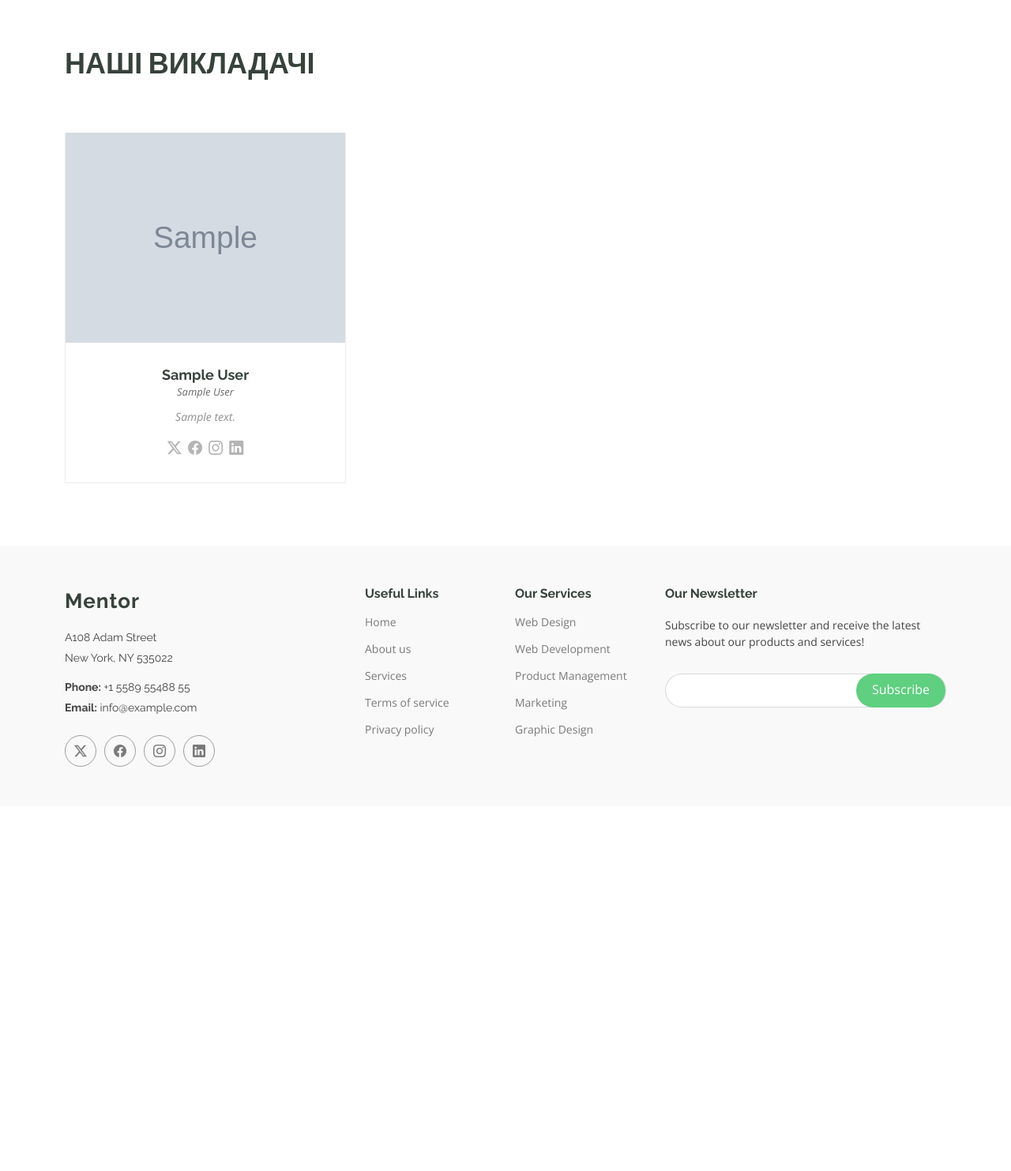
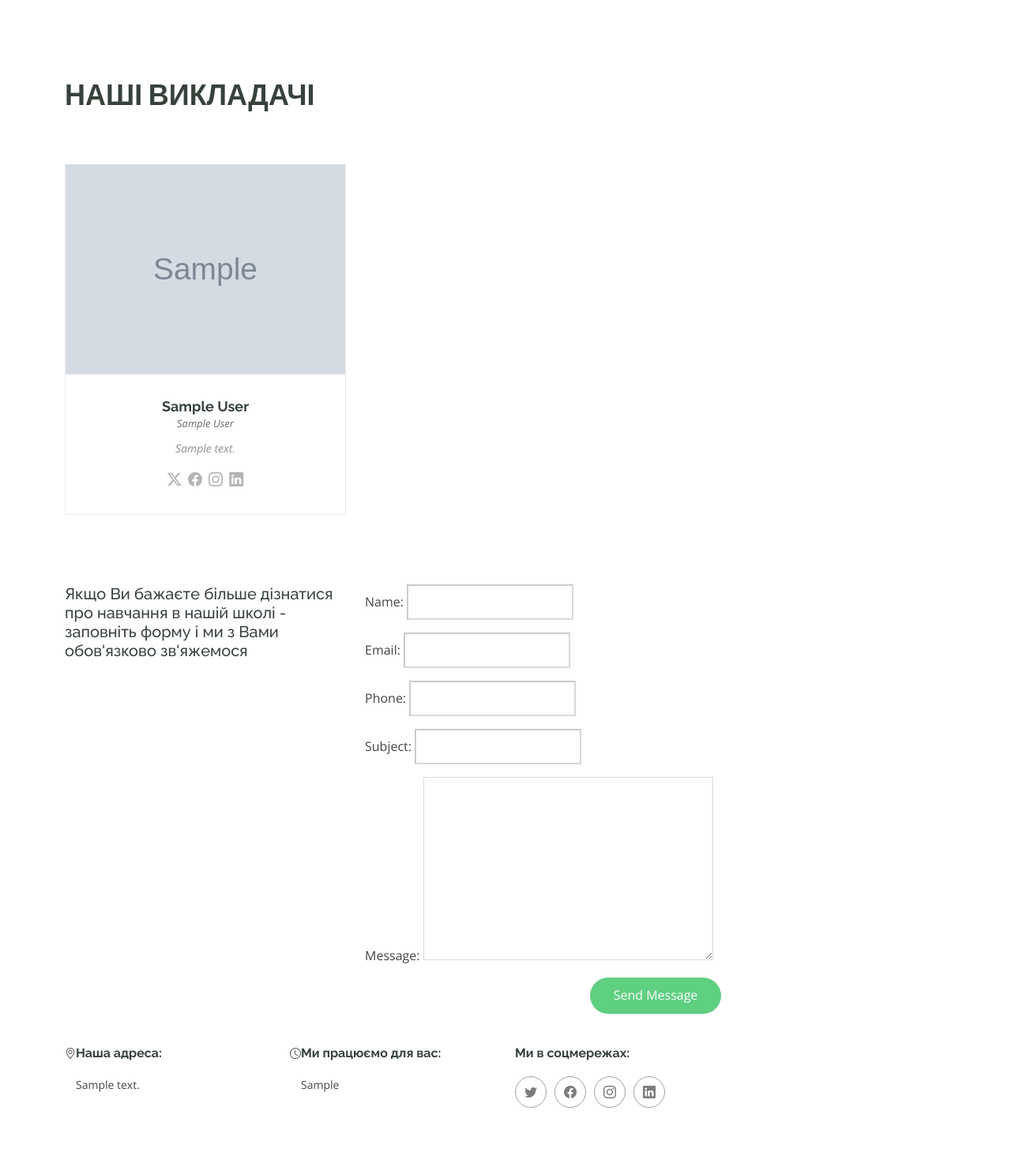
Before and after one commit to Oksana-Om/Diplom_ProgAcademy, a Django app: page / in a window 1280 px wide. Shown: the part 2360-3843 px from the top of the page at 79% size. Before the commit the page ends 3331 px from the top, so only its background shows below. Run offline with Django 5.2, Linux system fonts and the light colour scheme; tables that the repository leaves empty hold one stand-in row (values such as "Sample post"); grey boxes marked "Sample" are stand-in pictures; one stand-in notice (Sample message) is shown; some libraries are stand-ins or nearby versions.

Commit message:
v4 reservation

```diff
--- /dev/null
+++ b/main/context_processors.py
@@ -0,0 +1,16 @@
+from .models import Contact
+
+def app_title(request):
+    return {
+        'title': 'IT school<span>.</span>'
+    }
+
+def footer (request):
+    res = Contact.objects.first()
+    return {
+        'address': res.address,
+        'reservation': res.reservation,
+        'opening_hours': res.opening_hours,
+
+
+    }
--- /dev/null
+++ b/main/forms.py
@@ -0,0 +1,7 @@
+from django import forms
+from .models import Reservations
+
+class ReservationForm(forms.ModelForm):
+    class Meta:
+        model = Reservations
+        fields = ('name', 'email', 'phone', 'subject', 'message')
--- a/main/models.py
+++ b/main/models.py
@@ -1,33 +1,13 @@
 from django.db import models
+from ckeditor.fields import RichTextField
 
-# class Category(models.Model):
-#
-#     name = models.CharField(max_length=50, unique=True)
-#     slug = models.SlugField(blank=True)
-#     is_visible = models.BooleanField(default=True)
-#     sort = models.IntegerField(default=0)
-#
-#     class Meta:
-#         db_table = 'main_categories'
-#         ordering = ('sort', 'name')
-#         verbose_name = 'Категорія курсів'
-#         verbose_name_plural = 'categories'
-#
-#     def __str__(self):
-#         return self.name
-#
-#     def __iter__(self):
-#         for course in self.courses.all():
-#             yield course
 
 class Course(models.Model):
 
     name = models.CharField(max_length=50, unique=True)
     price = models.DecimalField(max_digits=7, decimal_places=2)
     desc = models.TextField(max_length=255, unique=True)
-   # photo = models.ImageField(upload_to='dishes/')
     photo = models.ImageField(upload_to='courses/')
-    # category = models.ForeignKey(Category, on_delete=models.CASCADE, related_name='courses')
 
     is_visible = models.BooleanField(default=True)
     sort = models.IntegerField(default=0)
@@ -93,3 +73,23 @@ class Company(models.Model):
         return self.name
     class Meta:
         db_table = 'companies'
+
+class Contact(models.Model):
+    address = RichTextField()
+    reservation = RichTextField()
+    opening_hours = RichTextField()
+
+class Reservations(models.Model):
+    name = models.CharField(max_length=50)
+    email = models.EmailField()
+    phone = models.CharField(max_length=50)
+    subject = models.CharField(max_length=50)
+    message = models.TextField(max_length=500)
+
+    is_confirmed = models.BooleanField(default=False)
+    date_created = models.DateTimeField(auto_now_add=True)
+    date_updated = models.DateTimeField(auto_now=True)
+
+    class Meta:
+        db_table = 'main_reservations'
+        ordering = ('-date_created',)
--- a/main/templates/index.html
+++ b/main/templates/index.html
@@ -23,4 +23,7 @@
     <!-- Trainers Index Section -->
     {% include 'trainers_index.html' %}
 
+     <!-- Contact Section -->
+    {% include 'reservation.html' %}
+
 {% endblock %}
--- /dev/null
+++ b/main/templates/reservation.html
@@ -0,0 +1,57 @@
+
+<section id="contact" class="contact section">
+    <div class="container" data-aos="fade-up" data-aos-delay="100">
+        <div class="row gy-4">
+            <div class="col-lg-4">
+                <div class="info-item d-flex" data-aos="fade-up" data-aos-delay="300">
+                    <h5>Якщо Ви бажаєте більше дізнатися про навчання в нашій школі - заповніть форму і ми з Вами обов'язково зв'яжемося </h5>
+                </div><!-- End Info Item -->
+            </div>
+            <div class="col-lg-8">
+                <form action="{% url 'home' %}" method="post" class="php-email-form" data-aos="fade-up" data-aos-delay="200">
+                    {% csrf_token %}
+                    {{ reservation.as_p }}
+                    <div class="col-md-12 text-center">
+                        <div class="loading">Loading</div>
+                        <div class="error-message"></div>
+                        <div class="sent-message">Your message has been sent. Thank you!</div>
+
+                        <button type="submit">Send Message</button>
+                    </div>
+                </form>
+            </div><!-- End Contact Form -->
+
+        </div>
+
+    </div>
+
+</section><!-- /Contact Section -->
+
+{#==========================================#}
+{#              <div class="row gy-4">#}
+{##}
+{#                <div class="col-md-6">#}
+{#                  <input type="text" name="name" class="form-control" placeholder="Your Name" required="">#}
+{#    <!-- Contact Section -->#}
+{#                </div>#}
+{##}
+{#                <div class="col-md-6 ">#}
+{#                  <input type="email" class="form-control" name="email" placeholder="Your Email" required="">#}
+{#                </div>#}
+{##}
+{#                <div class="col-md-6">#}
+{#                    #12#}
+{#                  <input type="text" class="form-control" name="phone" placeholder="Your Phone" required="">#}
+{#                </div>#}
+{#                <div class="col-md-6 ">#}
+{#                  <input type="email" class="form-control" name="email" placeholder="Your Email" required="">#}
+{#                </div>#}
+{##}
+{#                <div class="col-md-12">#}
+{#                  <textarea class="form-control" name="message" rows="6" placeholder="Message" required=""></textarea>#}
+{#                </div>#}
+{##}
+
+
+
+{#              </div>#}
--- a/main/views.py
+++ b/main/views.py
@@ -1,6 +1,11 @@
-from django.shortcuts import render
-from .models import  Course, Teacher, Quantitative_indicator, Reason, Company
-# Category,
+from django.shortcuts import render, redirect
+from .models import Course, Teacher, Quantitative_indicator, Reason, Company, Contact, Reservations
+from .forms import ReservationForm
+from django.http import HttpResponse
+from django.contrib import messages
+
+
+
 
 def index(request):
     # categories = Category.objects.filter(is_visible=True)
@@ -9,6 +14,16 @@ def index(request):
     reasons = Reason.objects.filter(is_visible=True)
     courses = Course.objects.filter(is_visible=True)
     companies = Company.objects.filter(is_visible=True)
+    # contacts = Contact.objects.filter(is_visible=True)
+    reservation = ReservationForm(request.POST or None)
+
+    if request.method == 'POST' and reservation.is_valid():
+        reservation.save()
+        messages.success(request, 'Your reservation has been saved. Wait for a call')
+        return redirect('home')
+
+
+
     context = {
         # 'categories': categories,
         'teachers': teachers,
@@ -16,6 +31,8 @@ def index(request):
         'reasons': reasons,
         'courses': courses,
         'companies': companies,
+        'reservation': reservation,
+        # 'contacts': contacts,
 
     }
 
--- a/templates/base.html
+++ b/templates/base.html
@@ -38,6 +38,13 @@
 
 <! -- ===== Main==== -- >
     <main class="main">
+        {% if messages %}
+            <ul>
+                {% for item in messages %}
+                    <li class="{{ item.tags }}">"item"</li>
+                {% endfor %}
+            </ul>
+        {% endif %}
         {% block content %}
         {% endblock %}
     </main>
--- a/templates/includes/footer.html
+++ b/templates/includes/footer.html
@@ -1,66 +1,42 @@
-<footer id="footer" class="footer position-relative light-background">
-
-    <div class="container footer-top">
-        <div class="row gy-4">
-            <div class="col-lg-4 col-md-6 footer-about">
-                <a href="index.html" class="logo d-flex align-items-center">
-                    <span class="sitename">Mentor</span>
-                </a>
-                <div class="footer-contact pt-3">
-                    <p>A108 Adam Street</p>
-                    <p>New York, NY 535022</p>
-                    <p class="mt-3"><strong>Phone:</strong> <span>+1 5589 55488 55</span></p>
-                    <p><strong>Email:</strong> <span>info@example.com</span></p>
-                </div>
-                <div class="social-links d-flex mt-4">
-                    <a href=""><i class="bi bi-twitter-x"></i></a>
-                    <a href=""><i class="bi bi-facebook"></i></a>
-                    <a href=""><i class="bi bi-instagram"></i></a>
-                    <a href=""><i class="bi bi-linkedin"></i></a>
+<footer id="footer" class="footer">
+    <div class="container">
+        <div class="row gy-3">
+            <div class="col-lg-3 col-md-6 d-flex">
+                <i class="bi bi-geo-alt icon"></i>
+                <div>
+                    <h4>Наша адреса:</h4>
+                    <p>
+                        {{ address|safe }}
+                    </p>
                 </div>
             </div>
-
-            <div class="col-lg-2 col-md-3 footer-links">
-                <h4>Useful Links</h4>
-                <ul>
-                    <li><a href="#">Home</a></li>
-                    <li><a href="#">About us</a></li>
-                    <li><a href="#">Services</a></li>
-                    <li><a href="#">Terms of service</a></li>
-                    <li><a href="#">Privacy policy</a></li>
-                </ul>
+{#            <div class="col-lg-3 col-md-6 footer-links d-flex">#}
+{#                <i class="bi bi-telephone icon"></i>#}
+{#                <div>#}
+{#                    <h4> Запис на консультацію:</h4>#}
+{#                    <p>#}
+{#                        {{ reservation|safe }}#}
+{#                    </p>#}
+{#                </div>#}
+{#            </div>#}
+            <div class="col-lg-3 col-md-6 footer-links d-flex">
+                <i class="bi bi-clock icon"></i>
+                <div>
+                    <h4> Ми працюємо для вас:</h4>
+                    <p>
+                        {{ opening_hours|safe }}
+                    </p>
+                </div>
             </div>
-
-            <div class="col-lg-2 col-md-3 footer-links">
-                <h4>Our Services</h4>
-                <ul>
-                    <li><a href="#">Web Design</a></li>
-                    <li><a href="#">Web Development</a></li>
-                    <li><a href="#">Product Management</a></li>
-                    <li><a href="#">Marketing</a></li>
-                    <li><a href="#">Graphic Design</a></li>
-                </ul>
+            <div class="col-lg-3 col-md-6 footer-links">
+                <h4> Ми в соцмережах:</h4>
+                <div class="social-links d-flex">
+                    <a href="#" class="twitter"><i class="bi bi-twitter"></i></a>
+                    <a href="#" class="facebook"><i class="bi bi-facebook"></i></a>
+                    <a href="#" class="instagram"><i class="bi bi-instagram"></i></a>
+                    <a href="#" class="linkedin"><i class="bi bi-linkedin"></i></a>
+                </div>
             </div>
-
-            <div class="col-lg-4 col-md-12 footer-newsletter">
-                <h4>Our Newsletter</h4>
-                <p>Subscribe to our newsletter and receive the latest news about our products and services!</p>
-                <form action="forms/newsletter.php" method="post" class="php-email-form">
-                    <div class="newsletter-form"><input type="email" name="email"><input type="submit" value="Subscribe"></div>
-                    <div class="loading">Loading</div>
-                    <div class="error-message"></div>
-                    <div class="sent-message">Your subscription request has been sent. Thank you!</div>
-                </form>
-            </div>
-
         </div>
     </div>
-
-{#    <div class="container copyright text-center mt-4">#}
-{#      <p>© <span>Copyright</span> <strong class="px-1 sitename">Mentor</strong> <span>All Rights Reserved</span></p>#}
-{#      <div class="credits">#}
-{#            Designed by <a href="https://bootstrapmade.com/">BootstrapMade</a>#}
-{#      </div>#}
-{#    </div>#}
-
-  </footer>
+</footer>
--- a/templates/includes/header.html
+++ b/templates/includes/header.html
@@ -1,8 +1,10 @@
 
 <header id="header" class="header d-flex align-items-center sticky-top">
     <div class="container-fluid container-xl position-relative d-flex align-items-center">
-        <a href="index.html" class="logo d-flex align-items-center me-auto">
-            <h1 class="sitename">Mentor</h1>
+{#        <a href="index.html" class="logo d-flex align-items-center me-auto">#}
+        <a href="{% url 'home' %}" class="logo d-flex align-items-center me-auto">
+{#            <a href="base.html" class="logo d-flex align-items-center me-auto">#}
+            <h1 class="sitename">{{ title|safe }}</h1>
         </a>
 
         {% include 'includes/nav.html' %}
```
Also changed, not shown: Diplom_project_Om/settings.py (+15 -2 lines), main/admin.py (+54 -10 lines), main/migrations/0013_contact.py (added), main/migrations/0014_reservations.py (added).
